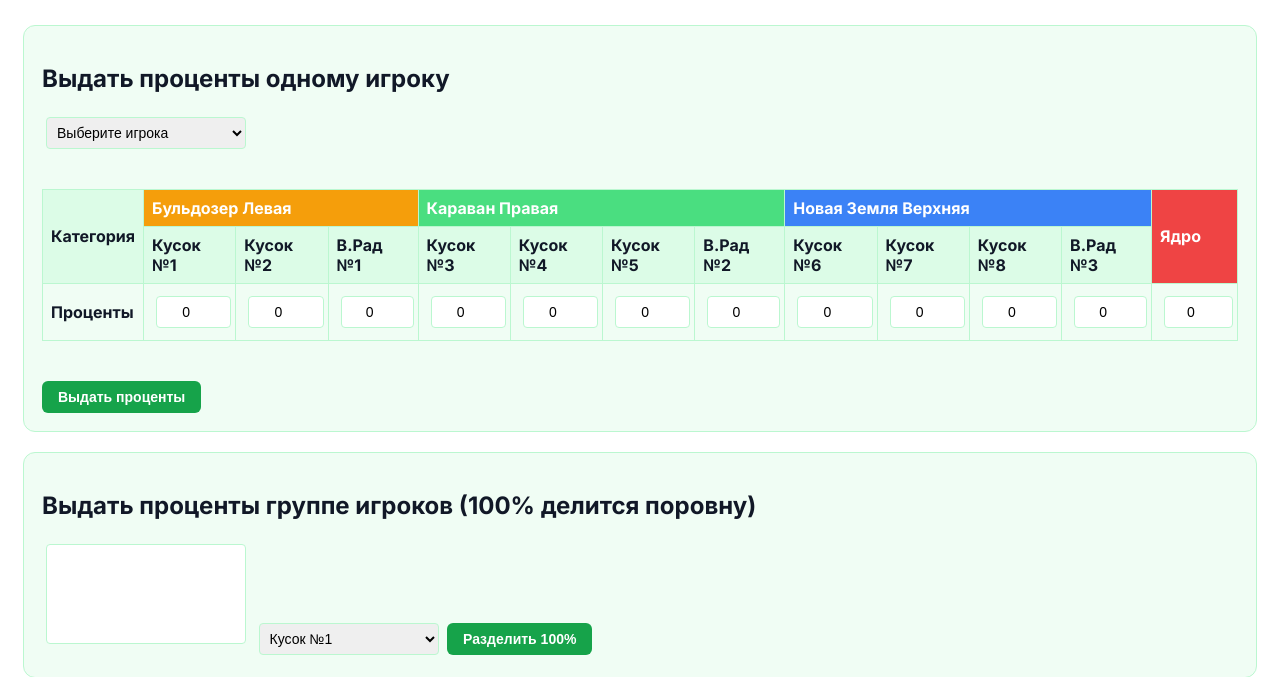
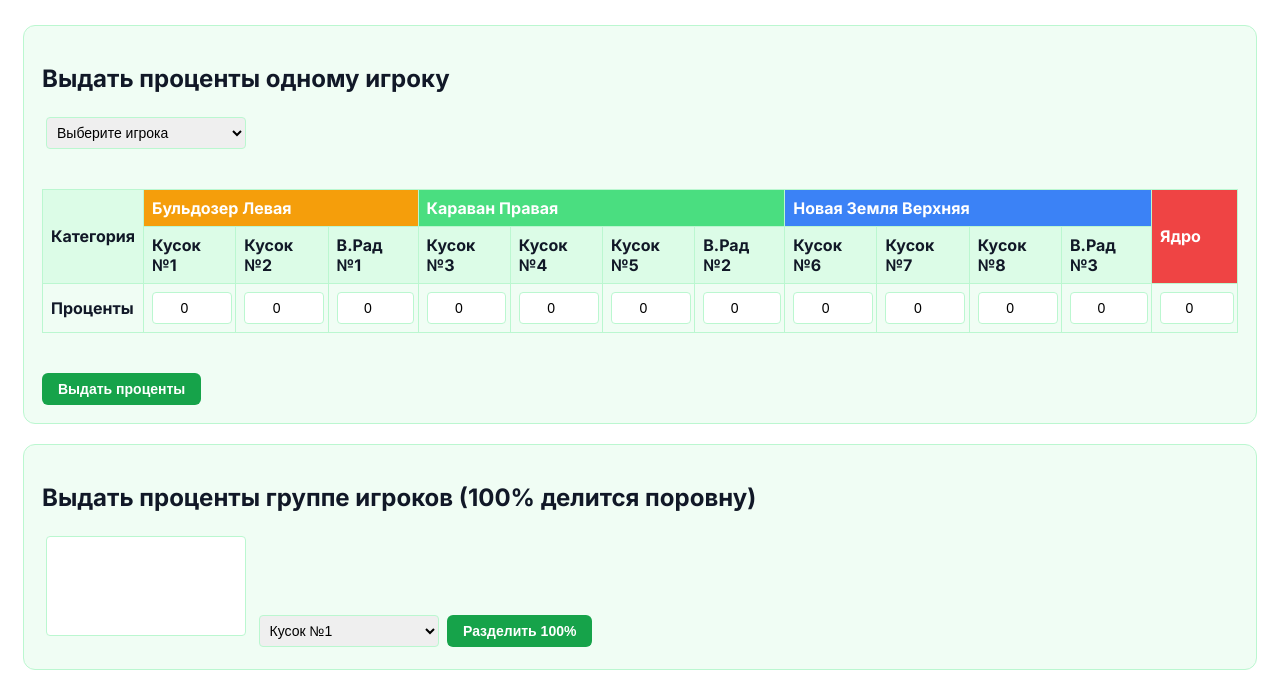
Before and after one commit to volifnap123-lgtm/brazzers-clan2, a Flask app: page /admin-panel in a window 1280 px wide. Shown: the part 119-796 px from the top of the page. Run offline with Flask 3, Linux system fonts and the light colour scheme; a user stored in the database is signed in; data that the repository does not hold is empty.

Commit message:
Update admin_panel.html

```diff
--- a/templates/admin_panel.html
+++ b/templates/admin_panel.html
@@ -177,18 +177,18 @@
                 <tbody>
                     <tr>
                         <td><strong>Проценты</strong></td>
-                        <td><input type="number" step="0.1" name="chunk1" value="0" class="chunk-input"></td>
-                        <td><input type="number" step="0.1" name="chunk2" value="0" class="chunk-input"></td>
-                        <td><input type="number" step="0.1" name="vr1" value="0" class="chunk-input"></td>
-                        <td><input type="number" step="0.1" name="chunk3" value="0" class="chunk-input"></td>
-                        <td><input type="number" step="0.1" name="chunk4" value="0" class="chunk-input"></td>
-                        <td><input type="number" step="0.1" name="chunk5" value="0" class="chunk-input"></td>
-                        <td><input type="number" step="0.1" name="vr2" value="0" class="chunk-input"></td>
-                        <td><input type="number" step="0.1" name="chunk6" value="0" class="chunk-input"></td>
-                        <td><input type="number" step="0.1" name="chunk7" value="0" class="chunk-input"></td>
-                        <td><input type="number" step="0.1" name="chunk8" value="0" class="chunk-input"></td>
-                        <td><input type="number" step="0.1" name="vr3" value="0" class="chunk-input"></td>
-                        <td><input type="number" step="0.1" name="core" value="0" class="chunk-input"></td>
+                        <td style="padding: 4px;"><input type="number" step="0.1" name="chunk1" value="0" style="width: 96%; height: 32px; padding: 0 4px; text-align: center; border: 1px solid var(--border-color); border-radius: 4px; box-sizing: border-box;"></td>
+                        <td style="padding: 4px;"><input type="number" step="0.1" name="chunk2" value="0" style="width: 96%; height: 32px; padding: 0 4px; text-align: center; border: 1px solid var(--border-color); border-radius: 4px; box-sizing: border-box;"></td>
+                        <td style="padding: 4px;"><input type="number" step="0.1" name="vr1" value="0" style="width: 96%; height: 32px; padding: 0 4px; text-align: center; border: 1px solid var(--border-color); border-radius: 4px; box-sizing: border-box;"></td>
+                        <td style="padding: 4px;"><input type="number" step="0.1" name="chunk3" value="0" style="width: 96%; height: 32px; padding: 0 4px; text-align: center; border: 1px solid var(--border-color); border-radius: 4px; box-sizing: border-box;"></td>
+                        <td style="padding: 4px;"><input type="number" step="0.1" name="chunk4" value="0" style="width: 96%; height: 32px; padding: 0 4px; text-align: center; border: 1px solid var(--border-color); border-radius: 4px; box-sizing: border-box;"></td>
+                        <td style="padding: 4px;"><input type="number" step="0.1" name="chunk5" value="0" style="width: 96%; height: 32px; padding: 0 4px; text-align: center; border: 1px solid var(--border-color); border-radius: 4px; box-sizing: border-box;"></td>
+                        <td style="padding: 4px;"><input type="number" step="0.1" name="vr2" value="0" style="width: 96%; height: 32px; padding: 0 4px; text-align: center; border: 1px solid var(--border-color); border-radius: 4px; box-sizing: border-box;"></td>
+                        <td style="padding: 4px;"><input type="number" step="0.1" name="chunk6" value="0" style="width: 96%; height: 32px; padding: 0 4px; text-align: center; border: 1px solid var(--border-color); border-radius: 4px; box-sizing: border-box;"></td>
+                        <td style="padding: 4px;"><input type="number" step="0.1" name="chunk7" value="0" style="width: 96%; height: 32px; padding: 0 4px; text-align: center; border: 1px solid var(--border-color); border-radius: 4px; box-sizing: border-box;"></td>
+                        <td style="padding: 4px;"><input type="number" step="0.1" name="chunk8" value="0" style="width: 96%; height: 32px; padding: 0 4px; text-align: center; border: 1px solid var(--border-color); border-radius: 4px; box-sizing: border-box;"></td>
+                        <td style="padding: 4px;"><input type="number" step="0.1" name="vr3" value="0" style="width: 96%; height: 32px; padding: 0 4px; text-align: center; border: 1px solid var(--border-color); border-radius: 4px; box-sizing: border-box;"></td>
+                        <td style="padding: 4px;"><input type="number" step="0.1" name="core" value="0" style="width: 96%; height: 32px; padding: 0 4px; text-align: center; border: 1px solid var(--border-color); border-radius: 4px; box-sizing: border-box;"></td>
                     </tr>
                 </tbody>
             </table>
@@ -196,19 +196,6 @@
         <button class="btn" type="submit" style="margin-top: 16px;">Выдать проценты</button>
     </form>
 </div>
-
-<style>
-.chunk-input {
-    width: 100%;
-    height: 32px;
-    padding: 0 4px;
-    text-align: center;
-    border: 1px solid var(--border-color);
-    border-radius: 4px;
-    box-sizing: border-box;
-    font-size: 14px;
-}
-</style>
 
 <!-- Выдать проценты группе -->
 <div class="section">
```
